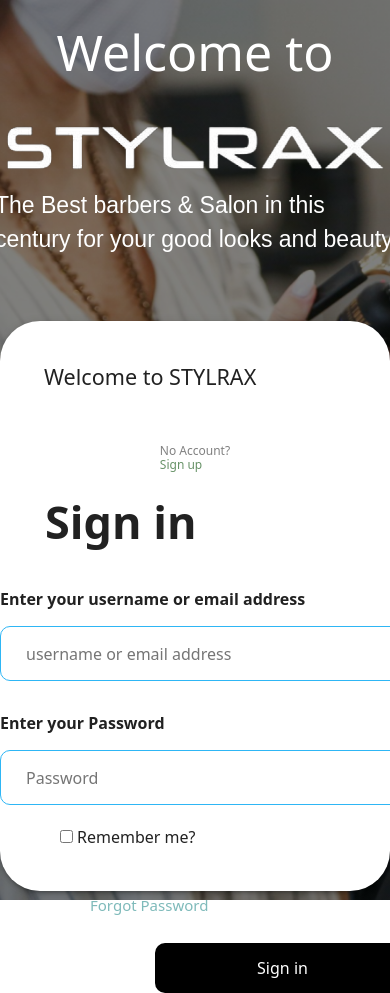
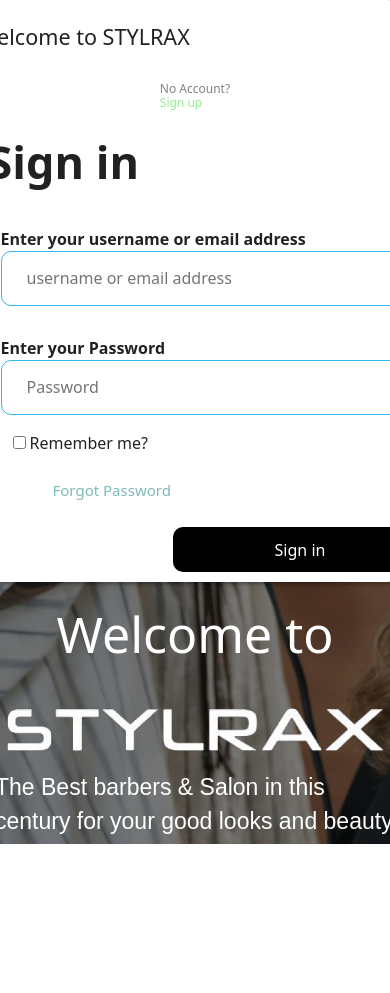
Before and after one commit to shakyaJSChamps/salon-app-admin, a React (Create React App) app: page /login in a window 390 px wide. Shown: the top 993 px of the page. After the commit the page ends 855 px from the top, so only its background shows below. Built offline with nearby package versions, Linux system fonts and the light colour scheme; a web font is replaced by a local one.

Commit message:
fixed login page

```diff
--- a/src/Component/Login.js
+++ b/src/Component/Login.js
@@ -4,25 +4,25 @@
 import { Row, Col, Container } from "react-bootstrap";
 function Login() {
   return (
-    <div className="stylarx-page">
+    <div className="login-page">
       <Container fluid>
-        <Row className="stylarx-m">
-          <Col md={6} sm={12} className="p-0 d-flex justify-content-center align-items-center mt-5 ">
+        <Row className="vh-100">
+          <Col md={6} sm={12} className="p-0 d-flex justify-content-center align-items-center  ">
             <Paper className="paper" elevation={3}>
               <Container className="p-0">
                 <Row className=" m-0 p-0">
-                  <Col sm={8} className="p-0">
+                  <Col sm={8} className="p-0 mt-4">
                     <h4>
                       Welcome to <span>STYLRAX</span>
                     </h4>
                   </Col>
-                  <Col sm={4} className="p-0 d-flex justify-content-center align-itemscenter">
+                  <Col sm={4} className="p-0 d-flex justify-content-center align-items-center mt-4">
                     <h6 className="sign-account">
                       No Account? <br />
                       <span className="sign-up">Sign up</span>
                     </h6>
                   </Col>
-                  <Col className="p-0">
+                  <Col className="p-0 mt-3">
                     <h1>Sign in</h1>
                   </Col>
                 </Row>
@@ -46,12 +46,12 @@
               </form>
               <Container className="p-0">
                 <Row className=" m-0 p-0">
-                  <Col sm={6} className="p-0">
+                  <Col sm={6} className="p-0  mt-3">
                     <input className="checkbox" type="checkbox" />
                     <label className="px-1">Remember me?</label>
                   </Col>
                   <Col sm={6} className="p-0">
-                    <p className="para">Forgot Password</p>
+                    <p className="para mt-4">Forgot Password</p>
                   </Col>
                 </Row>
               </Container>
--- a/src/assets/scss/pages/home/_login.scss
+++ b/src/assets/scss/pages/home/_login.scss
@@ -3,9 +3,9 @@
   padding: 0;
   box-sizing: border-box;
 }
-.stylarx-page {
+.login-page {
   width: 100%;
-  height: 640px;
+  height: 100vh;
   background-image: -webkit-gradient(
       linear,
       left top,
@@ -20,115 +20,89 @@
     ),
     url("../../../image/bg-img.png");
   background-size: cover;
-}
-/* login-form-start */
   .paper {
-  width: 540px;
-  height: 570px;
+    padding-bottom: 10px;
     border-radius: 40px !important;
-}
-.paper h4 {
-  margin-top: 43px;
-  margin-left: 44px;
+    h4 {
+      margin-left: 15px;
     }
     .sign-account {
-  margin-top: 46px;
       font-size: 12px !important;
-  color: gray;
+      color: $color-grey;
     }
     .sign-up {
-  color: rgb(103, 146, 103);
+      color:$color-light-green;
     }
-.paper h1 {
-  margin-top: 15px;
-  margin-left: 45px;
+    h1 {
+      margin-left: 25px;
       font-weight: 700;
       font-size: 45px;
     }
     .form {
-  margin-left: 60px;
+      margin-left: 38px;
       margin-top: 30px;
     }
     .text {
       font-weight: 600;
     }
     .input {
-  margin-top: 15px;
       width: 420px;
       height: 55px;
       border-radius: 10px;
       padding-left: 25px;
-  border: 1px solid rgb(46, 182, 245);
+      border: 1px solid $color-Dodger-Blue;
     }
     .checkbox {
-  margin-top: 25px;
-  margin-left: 60px;
+      margin-left: 50px;
     }
     .para {
       font-size: 15px !important;
-  color: rgb(126, 186, 186);
+      color:$color-Blue-Smoke;
       font-weight: 400;
       margin-left: 90px;
-  margin-top: 45px;
     }
     .button {
-  margin-left: 230px;
+      margin-left: 210px;
       width: 255px;
-  height: 50px;
+      height: 45px;
       margin-top: 10px;
       border-radius: 10px;
       border: none;
-  background-color: black;
-  color: white;
+      background-color:$color-black;
+      color:$color-white;
       font-family: 600;
     }
+  }
+  .second-section{
     .heading{
-  color: #fff;
+      color:$color-white;
       font-size: 75px;
       text-align: center;
       line-height: 105px;
+      @include for-desktop{
+        font-size: 50px;
+      }
     }
     .second-para{
       font-size: 27px;
       font-weight: 500;
       font-family: sans-serif;
-  color: #fff;
+      color:$color-white;
+      @include for-desktop{
+        font-size: 23px;
+      }
     }
     .stylrax{
       margin-top: -15px;
-}
-@media screen and (max-width:1155px){
-  .heading{
-    font-size: 50px;
-  }
-  .stylrax{
+      @include for-desktop{
         text-align: center;
       }
-  .stylrax img{
+      img{
+        @include for-desktop{
           width: 400px;
         }
-  .second-para{
-    font-size: 23px;
       }
     }
-@media screen and (max-width:992px){
-  .stylarx-page {
-    height: 900px;
-  }
-  .stylarx-m {
-    flex-direction: column-reverse;
-    display: flex;
-    justify-content: center;
-    align-items: center;
-  }
-  .paper{
-    width: 100%;
-  }
-  .form{
-    width: 100%;
-    margin-left: 0;
-  }
-  .button{
-    margin-left: 155px;
+
   }
 }
--- a/src/assets/scss/variables/_color.scss
+++ b/src/assets/scss/variables/_color.scss
@@ -4,6 +4,9 @@
 $color-main-light: #1291c794;
 $color-white: #fff;
 $color-grey: #7f8080;
+$color-light-green:#90ee90;
+$color-Dodger-Blue:#2EB6F5;
+$color-Blue-Smoke:#7EBABA;
 $color-red:#ed1f24;
 $color-black: #000;
 $color-yellow: #ffa401;
```
Lines whose indentation alone changed are shown as unchanged.
